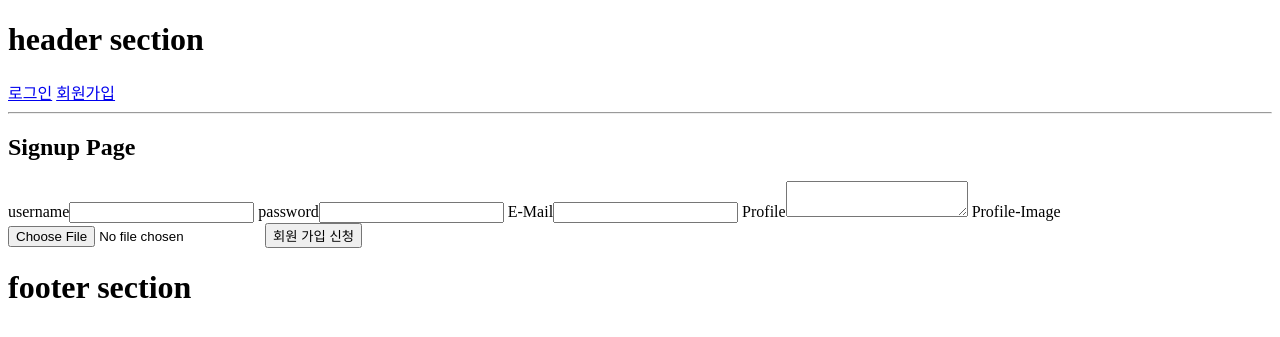
After one commit to goohooh/noreeter, a Django app: page /signup/ in a window 1280 px wide. The commit adds this page. Shown: the top 337 px of the page. Run offline with Django 3.2, Linux system fonts and the light colour scheme.

Commit message:
init SignupView: init signup.html

```diff
--- a/noreeter/noreeter/templates/partials/header.html
+++ b/noreeter/noreeter/templates/partials/header.html
@@ -5,6 +5,7 @@
     <a href="{% url "logout" %}">로그아웃</a>
   {% else %}
     <a href="{% url "login" %}">로그인</a>
+    <a href="{% url "signup" %}">회원가입</a>
   {% endif %}
 
   <hr />
--- a/noreeter/noreeter/urls.py
+++ b/noreeter/noreeter/urls.py
@@ -2,12 +2,14 @@ from django.conf.urls import url
 from django.contrib import admin
 
 from .views import HomeView
-from users.views import LoginView, LogoutView
+from users.views import LoginView, LogoutView, SignupView
 
 
 urlpatterns = [
     url(r'^admin/', admin.site.urls),
     url(r'^$', HomeView.as_view(), name="home"),
+
     url(r'^login/$', LoginView.as_view(), name="login"),
     url(r'^logout/$', LogoutView.as_view(), name="logout"),
+    url(r'^signup/$', SignupView.as_view(), name="signup"),
 ]
--- /dev/null
+++ b/noreeter/users/templates/users/signup.html
@@ -0,0 +1,14 @@
+{% extends "base.html" %}
+
+{% block main %}
+<h2>Signup Page</h2>
+<form action="" method="post" enctype="multipart/form-daata">
+  {% csrf_token %}
+  <label>username</label><input type="text" name="username" required />
+  <label>password</label><input type="password" name="password" required />
+  <label>E-Mail</label><input type="email" name="email" required />
+  <label>Profile</label><textarea name="profile"></textarea>
+  <label>Profile-Image</label><input type="file" name="profile_image" />
+  <button type="submit">회원 가입 신청</button>
+</form>
+{% endblock %}
--- a/noreeter/users/views/__init__.py
+++ b/noreeter/users/views/__init__.py
@@ -1,2 +1,3 @@
 from .login import LoginView
 from .logout import LogoutView
+from .signup import SignupView
--- /dev/null
+++ b/noreeter/users/views/signup.py
@@ -0,0 +1,32 @@
+from django.contrib.auth import authenticate, login, get_user_model
+from django.core.urlresolvers import reverse
+from django.shortcuts import redirect
+from django.views.generic import TemplateView
+
+
+class SignupView(TemplateView):
+    template_name = "users/signup.html"
+
+    def post(self, request):
+        username = request.POST.get("username")
+        password = request.POST.get("password")
+        email = request.POST.get("email")
+        profile = request.POST.get("profile")
+        profile_image = request.POST.get("profile_image")
+
+        get_user_model().objects.create_user(
+            username=username,
+            password=password,
+            email=email,
+            profile=profile,
+            profile_image=profile_image,
+        )
+
+        user = authenticate(
+            username=username,
+            password=password,
+        )
+
+        login(request, user)
+
+        return redirect(reverse("home"))
```
